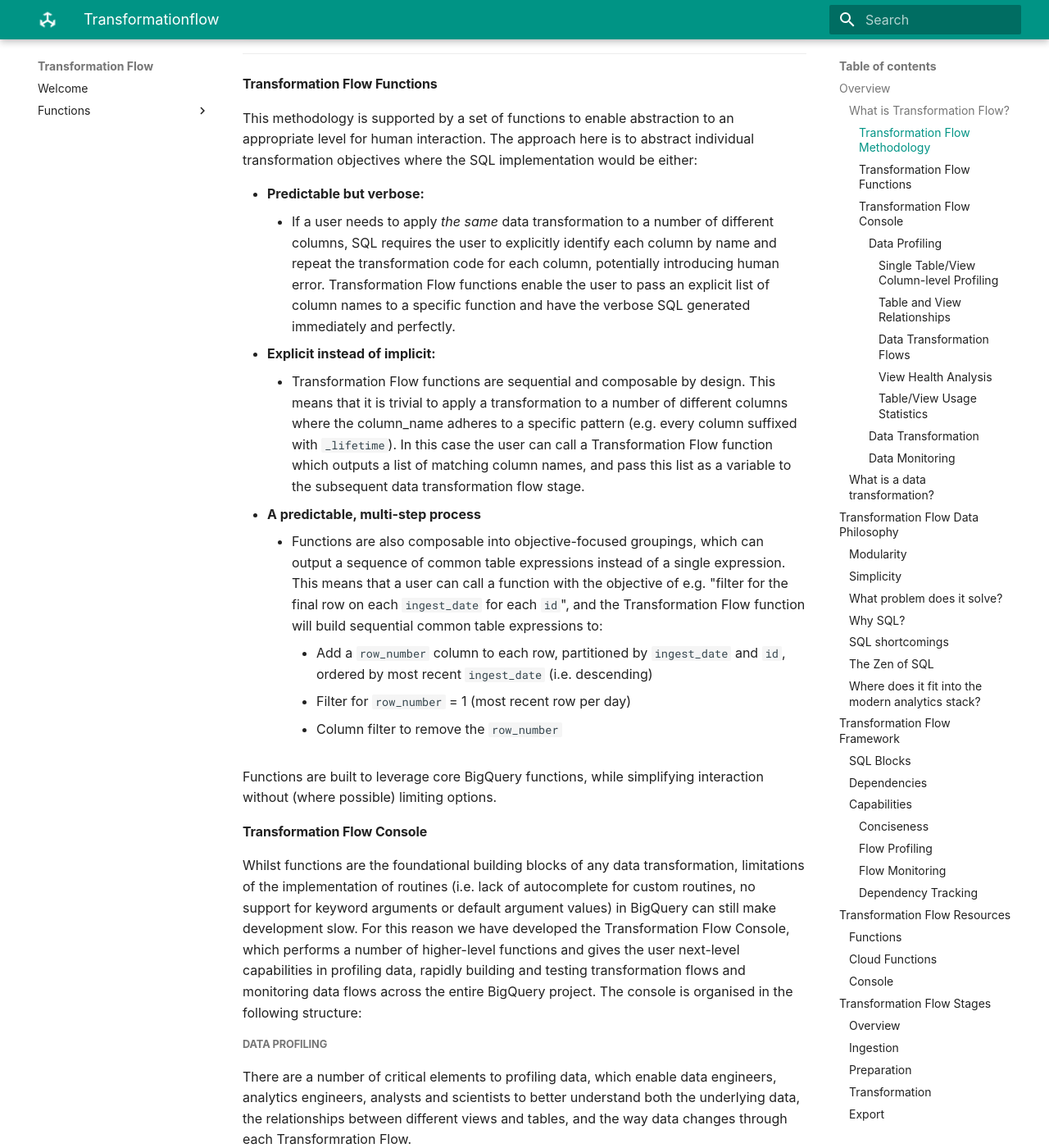
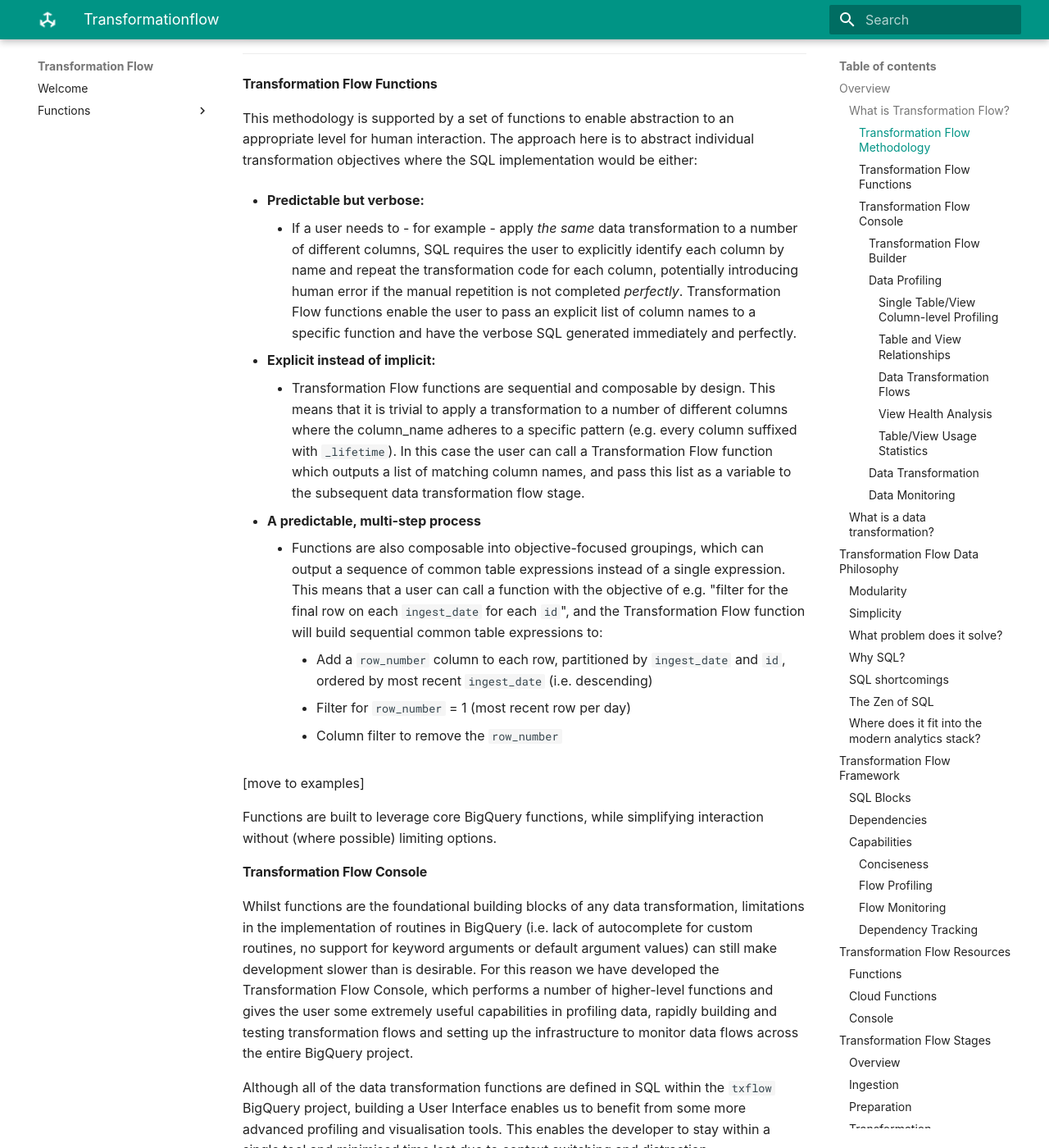
Before and after one commit to transformationflow/transformationflow.github.io, an MkDocs documentation site: the page built from docs/masterplan.md, in a window 1280 px wide and 1400 px high, scrolled down 962 px. Shown: the whole window at 82% size. Built offline with MkDocs 1.6.1 and Material for MkDocs 9.7.7, drawn with Linux system fonts in a browser that asks for light colours; some web fonts are replaced; comment, search, counter and statistics services are not loaded; some of the changed text lies outside the part shown.

Commit message:
masterplan update

```diff
--- a/docs/masterplan.md
+++ b/docs/masterplan.md
@@ -23,22 +23,36 @@ The guiding principles, structure and methodology are detailed in [link to overv
 This methodology is supported by a set of functions to enable abstraction to an appropriate level for human interaction.  The approach here is to abstract individual transformation objectives where the SQL implementation would be either:
 
 - **Predictable but verbose:**
-    - If a user needs to apply _the same_ data transformation to a number of different columns, SQL requires the user to explicitly identify each column by name and repeat the transformation code for each column, potentially introducing human error.  Transformation Flow functions enable the user to pass an explicit list of column names to a specific function and have the verbose SQL generated immediately and perfectly.
+    - If a user needs to - for example - apply _the same_ data transformation to a number of different columns, SQL requires the user to explicitly identify each column by name and repeat the transformation code for each column, potentially introducing human error if the manual repetition is not completed _perfectly_.  Transformation Flow functions enable the user to pass an explicit list of column names to a specific function and have the verbose SQL generated immediately and perfectly.
+
 - **Explicit instead of implicit:**
-    - Transformation Flow functions are sequential and composable by design.  This means that it is trivial to  apply a transformation to a number of different columns where the column_name adheres to a specific pattern (e.g. every column suffixed with `_lifetime`).  In this case the user can call a Transformation Flow function which outputs a list of matching column names, and pass this list as a variable to the subsequent data transformation flow stage.
+    - Transformation Flow functions are sequential and composable by design.  This means that it is trivial to apply a transformation to a number of different columns where the column_name adheres to a specific pattern (e.g. every column suffixed with `_lifetime`).  In this case the user can call a Transformation Flow function which outputs a list of matching column names, and pass this list as a variable to the subsequent data transformation flow stage.
+
 - **A predictable, multi-step process**
     - Functions are also composable into objective-focused groupings, which can output a sequence of common table expressions instead of a single expression.  This means that a user can call a function with the objective of e.g. "filter for the final row on each `ingest_date` for each `id`", and the Transformation Flow function will build sequential common table expressions to:
         - Add a `row_number` column to each row, partitioned by `ingest_date` and `id`, ordered by most recent `ingest_date` (i.e. descending)
         - Filter for `row_number` = 1 (most recent row per day)
         - Column filter to remove the `row_number`
 
+[move to examples]
+
 Functions are built to leverage core BigQuery functions, while simplifying interaction without (where possible) limiting options.
 
 #### Transformation Flow Console
-Whilst functions are the foundational building blocks of any data transformation, limitations of the implementation of routines (i.e. lack of autocomplete for custom routines, no support for keyword arguments or default argument values) in BigQuery can still make development slow.  For this reason we have developed the Transformation Flow Console, which performs a number of higher-level functions and gives the user next-level capabilities in profiling data, rapidly building and testing transformation flows and monitoring data flows across the entire BigQuery project.  The console is organised in the following structure:
+Whilst functions are the foundational building blocks of any data transformation, limitations in the implementation of routines in BigQuery (i.e. lack of autocomplete for custom routines, no support for keyword arguments or default argument values) can still make development slower than is desirable.  For this reason we have developed the Transformation Flow Console, which performs a number of higher-level functions and gives the user some extremely useful capabilities in profiling data, rapidly building and testing transformation flows and setting up the infrastructure to monitor data flows across the entire BigQuery project.
+
+Although all of the data transformation functions are defined in SQL within the `txflow` BigQuery project, building a User Interface enables us to benefit from some more advanced profiling and visualisation tools. This enables the developer to stay within a single tool and minimised time lost due to context switching and distraction.
+
+The console is organised in the following structure:
+
+##### Transformation Flow Builder
+
+
+
 
 ##### Data Profiling
 There are a number of critical elements to profiling data, which enable data engineers, analytics engineers, analysts and scientists to better understand both the underlying data, the relationships between different views and tables, and the way data changes through each Transformration Flow.
+
 ###### Single Table/View Column-level Profiling
 ###### Table and View Relationships
 ###### Data Transformation Flows
```
